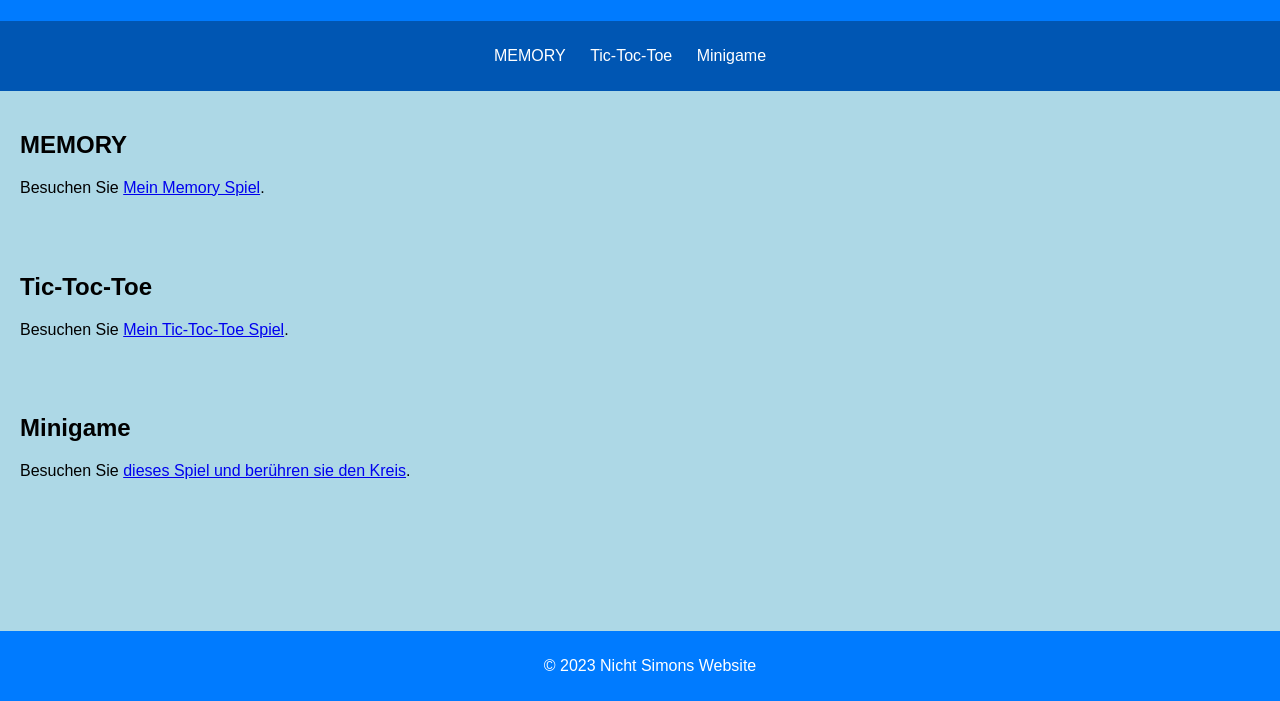
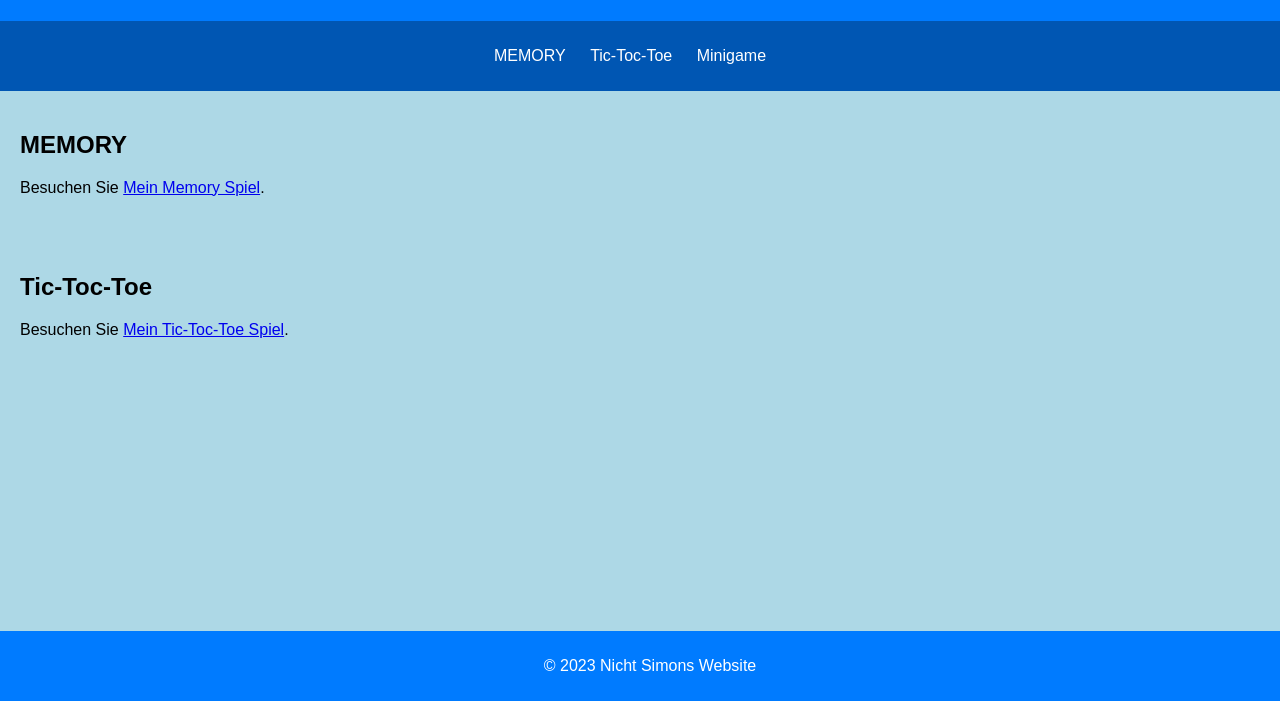
Before and after one commit to TOBO046/TOBO046.github.io, a plain HTML site: page index.html in a window 1280 px wide. Shown: the part 99-800 px from the top of the page. Drawn offline with Linux system fonts and the light colour scheme.

Commit message:
Update index.html

```diff
--- a/index.html
+++ b/index.html
@@ -75,10 +75,7 @@
       <p>Besuchen Sie <a href="https://tobo046.github.io/Tic-Toc-Toe.html" target="_blank">Mein Tic-Toc-Toe Spiel</a>.</p>
 
     </section>
-    <section id="section3">
-        <h2>Minigame</h2>
-        <p>Besuchen Sie <a href="https://tobo046.github.io/Kreis.html" target="_blank">dieses Spiel und berühren sie den Kreis</a>.</p>
-    </section>
+
     <footer>
         <p>&copy; 2023 Nicht Simons Website</p>
     </footer>
```
